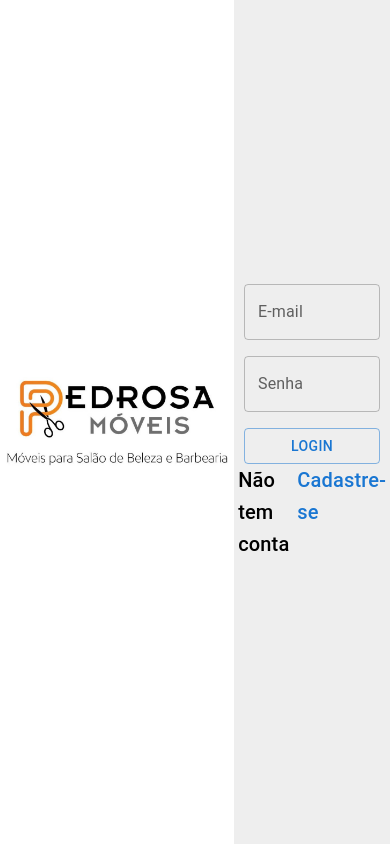
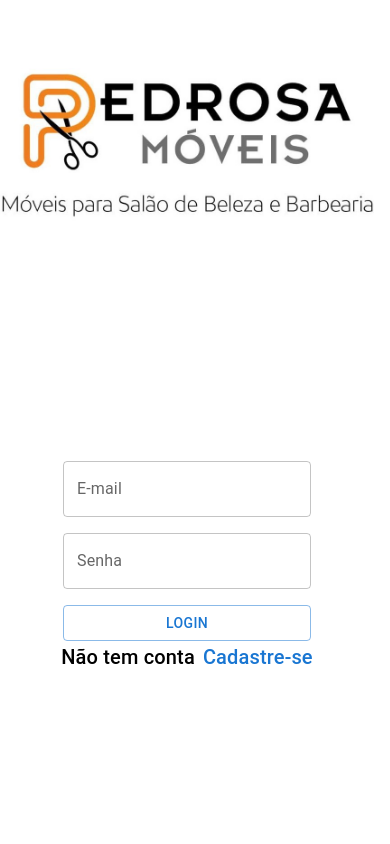
Before and after one commit to WINDSONAMORIM/pedrosa, a React (Create React App) app: page / in a window 390 px wide. Built offline with nearby package versions, Linux system fonts and the light colour scheme.

Commit message:
Responsividade tela login

```diff
--- a/src/components/bannerLogin/index.ts
+++ b/src/components/bannerLogin/index.ts
@@ -2,10 +2,10 @@ import styled from 'styled-components';
 const banner = require('../../assets/images/logo.jpg')
 
 export const BannerLogin = styled.figure`
-    width: 70vw;
-    height: 100vh;
+    width: 100%;
+    height: 100%;
     background-image: url(${banner});
-    background-size: 95%;
+    background-size: contain;
     background-repeat: no-repeat;
     background-position: center;
 `
--- a/src/components/containerForm/index.ts
+++ b/src/components/containerForm/index.ts
@@ -1,9 +1,8 @@
 import styled from "styled-components";
 
 export const ContainerForm = styled.section`
-    width: 40%;
+    width: 100%;
     height: 100%;
-    background-color: #eeeeee;
     display: flex;
     flex-direction: column;
     justify-content: center;
--- a/src/components/wrapperContent/index.tsx
+++ b/src/components/wrapperContent/index.tsx
@@ -4,7 +4,7 @@ const bg = require('../../assets/images/logo.jpg')
 export const WrapperContent = styled.main`
     width: 100vw;
     height: 100vh;
-    display: flex;
+    //display: flex;
 `
 export const HomeContent = styled.main`
     width: 100vw;
--- a/src/pages/login/index.tsx
+++ b/src/pages/login/index.tsx
@@ -1,17 +1,34 @@
+import { Box, Grid } from '@mui/material';
 import React from 'react';
 import { BannerLogin } from '../../components/bannerLogin';
 import { ContainerForm } from '../../components/containerForm';
 import { Form } from '../../components/form';
 import { WrapperContent } from '../../components/wrapperContent';
 
-export const Login = ()=>{
-    return(
-        <WrapperContent>
+export const Login = () => {
+    return (
+//<WrapperContent>
+<Box sx={{ width: '100vw', height: '100vh', justifyContent: "center",  alignItems: "center"}}>
+        <Grid container spacing={2} sx={{ width: '100%', height: '100%'}}>
+            <Grid item xs={12} md={8}>
+                <Box sx={{width: '100%', height: '100%'}}>
+                    <BannerLogin />
+                </Box>
+            </Grid>
+            <Grid item xs={12} md={4} >
+                <ContainerForm>
+                    <Form mode='login' />
+                </ContainerForm>
+            </Grid>
+        </Grid>
+</Box>
+   // </WrapperContent>/*
+     /*   <WrapperContent>
             <BannerLogin />
             <ContainerForm>
                 <Form mode='login' />
             </ContainerForm>
-        </WrapperContent>
+        </WrapperContent>*/
 
     )
 }
```
